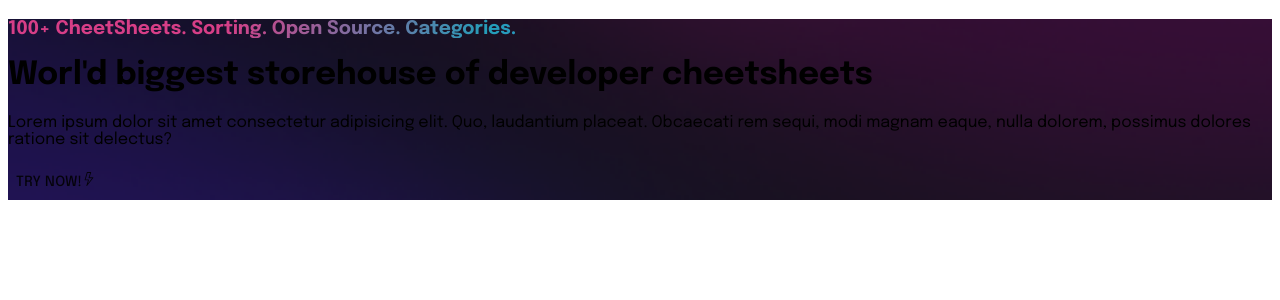
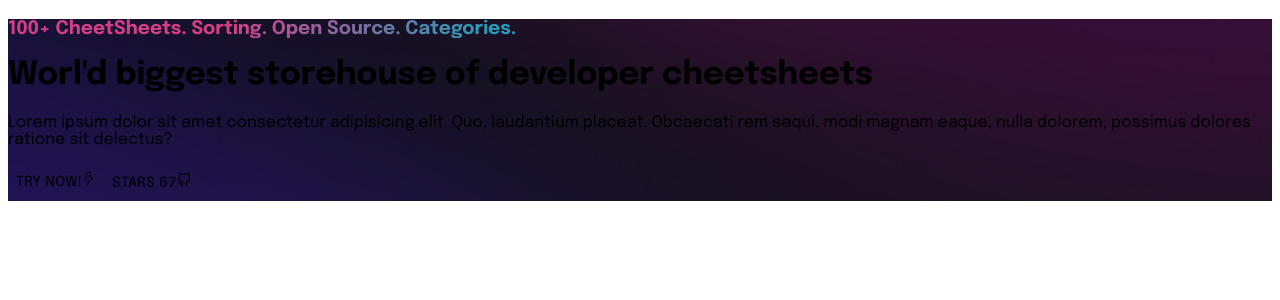
Before and after one commit to HappyBrother2022/codehouse, a Next.js app: page / in a window 1280 px wide. Shown: the top 300 px of the page. Built offline with nearby package versions, Linux system fonts and the light colour scheme.

Commit message:
add star on github button to hero

```diff
--- a/components/Hero.js
+++ b/components/Hero.js
@@ -1,6 +1,7 @@
 import { Button } from "@material-ui/core";
 import React from "react";
 import { BsLightning } from "react-icons/bs";
+import { FiGithub } from "react-icons/fi";
 
 const Hero = () => {
   return (
@@ -24,6 +25,12 @@ const Hero = () => {
               <BsLightning className="text-lg ml-1 -mt-1" />
             </div>
           </Button>
+          <Button className="!p-0 !w-auto !h-auto !m-auto shine !ml-1">
+            <div className="border-2 border-[#555] text-[#ffcf5e] px-5 py-[8px] text-lg capitalize rounded-md font-semibold flex items-center justify-center">
+              Stars <span className="poppins ml-1">67</span>
+              <FiGithub className="text-lg ml-1" />
+            </div>
+          </Button>
         </div>
       </div>
       <div className="w-5/12 h-full flex items-center justify-center flex-col"></div>
--- a/styles/App.css
+++ b/styles/App.css
@@ -59,3 +59,6 @@ body {
   -webkit-background-clip: text !important;
   -webkit-text-fill-color: transparent;
 }
+.poppins {
+  font-family: "Poppins", sans-serif;
+}
```
